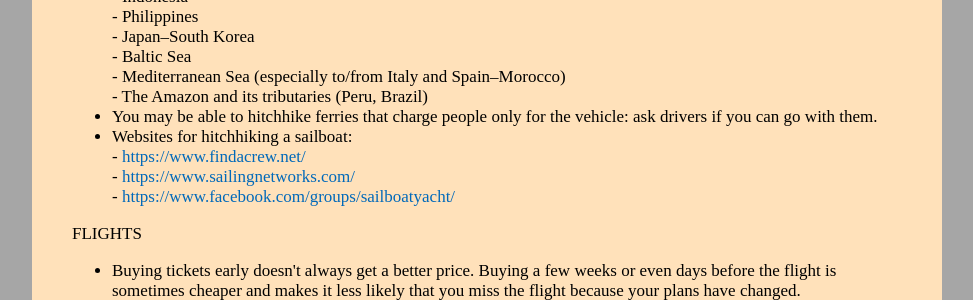
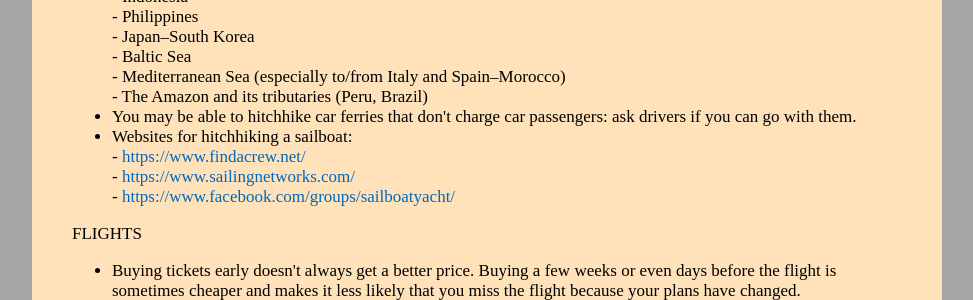
Before and after one commit to witbag/witbag.github.io, a Jekyll site: the page built from travel/transport.html, in a window 1280 px wide. Shown: the part 1384-1684 px from the top of the page, without its empty margins (153-1126 px from the left). Built offline with Jekyll 4.4.1, drawn with Linux system fonts in a browser that asks for light colours.

Commit message:
Update transport.html

```diff
--- a/travel/transport.html
+++ b/travel/transport.html
@@ -66,7 +66,7 @@ See <a href="resources.html#transp">here</a> for my list of booking websites.<br
 - Baltic Sea<br>
 - Mediterranean Sea (especially to/from Italy and Spain–Morocco)<br>
 - The Amazon and its tributaries (Peru, Brazil)<br>
-<li>You may be able to hitchhike ferries that charge people only for the vehicle: ask drivers if you can go with them.<br>
+<li>You may be able to hitchhike car ferries that don't charge car passengers: ask drivers if you can go with them.<br>
 <li>Websites for hitchhiking a sailboat:<br>
 - <a href="https://www.findacrew.net/" target=_blank>https://www.findacrew.net/</a><br>
 - <a href="https://www.sailingnetworks.com/" target=_blank>https://www.sailingnetworks.com/</a><br>
```
